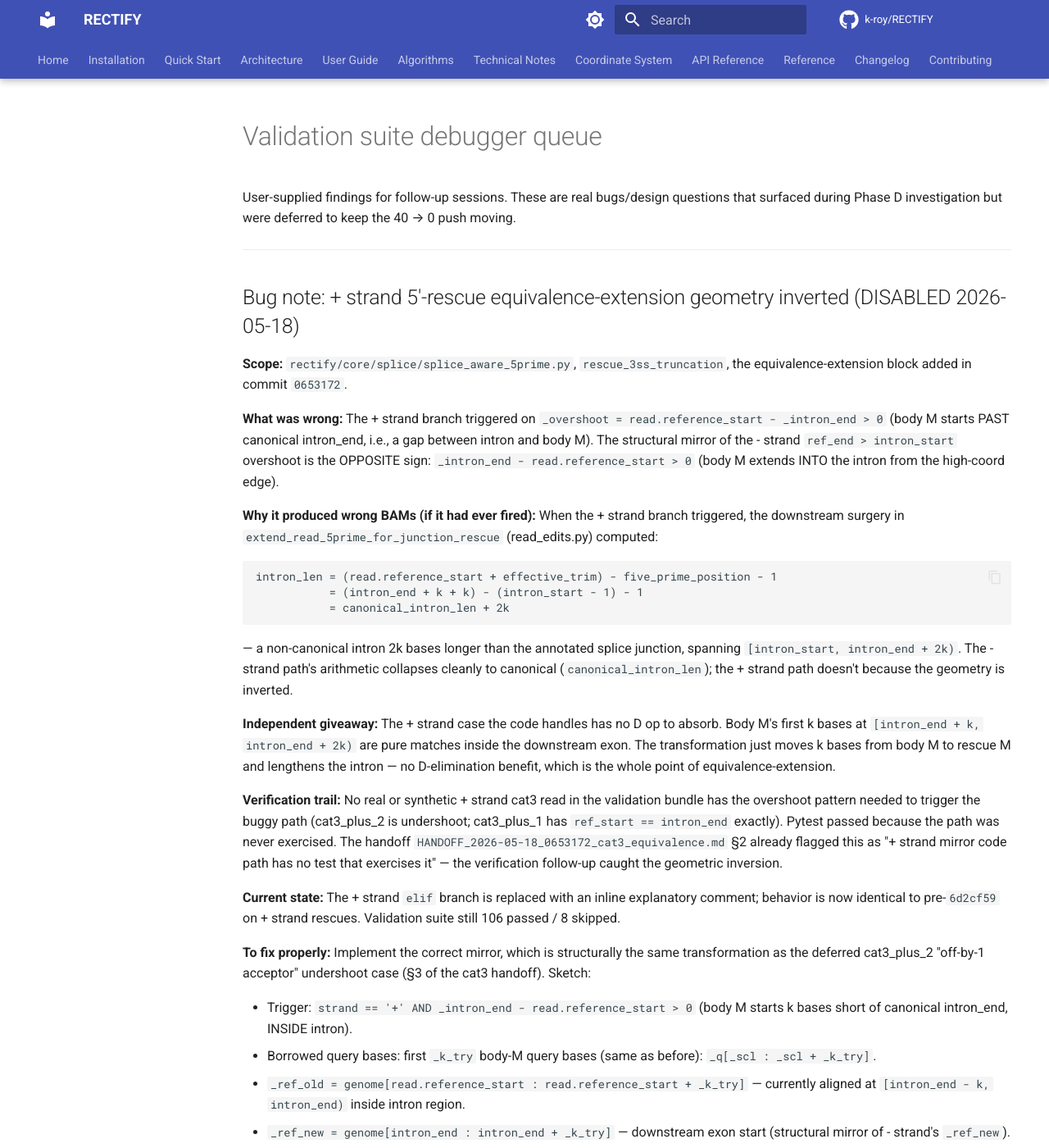
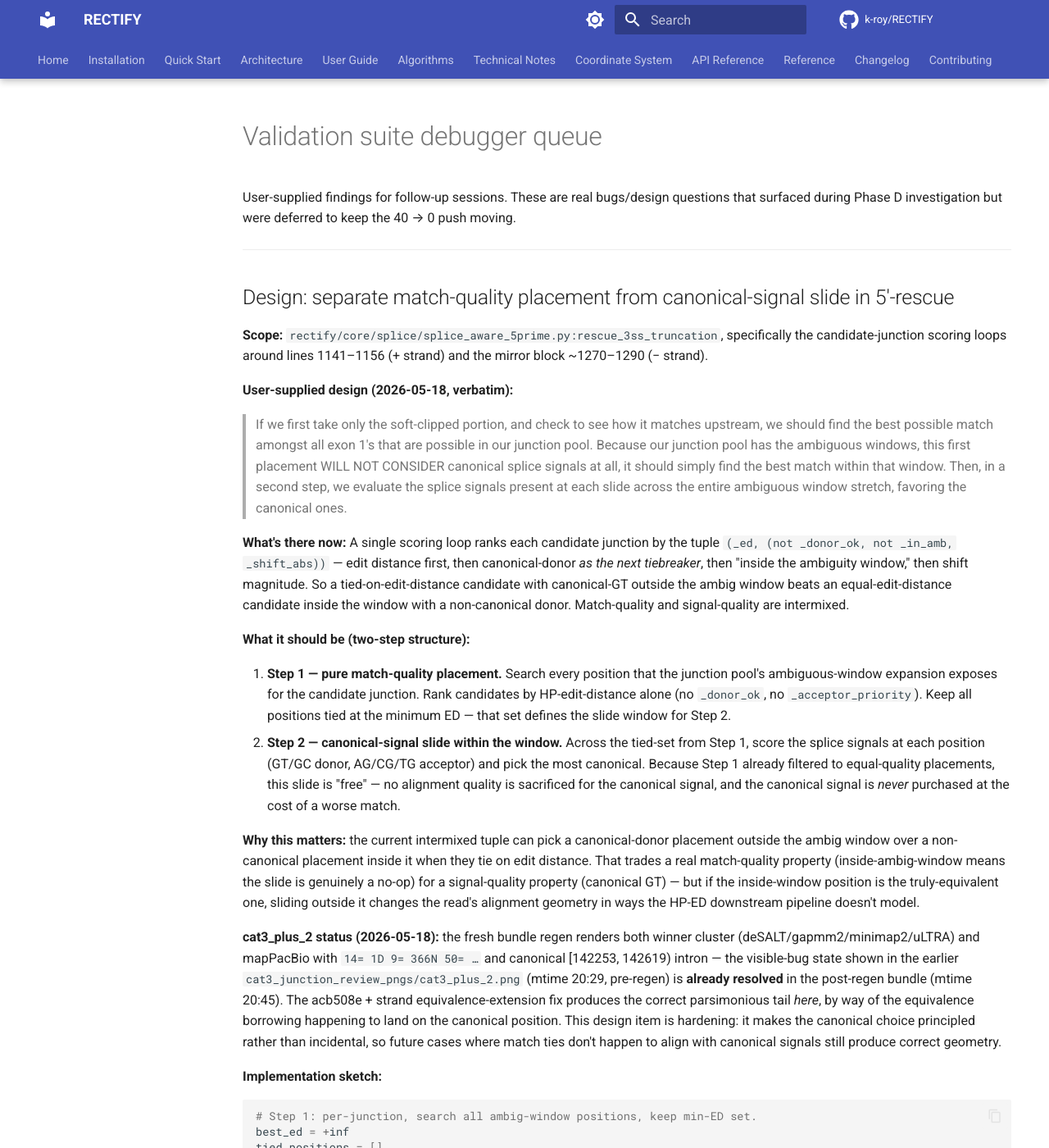
Before and after one commit to k-roy/RECTIFY, an MkDocs documentation site: the page built from docs/handoffs/debugger_queue.md, in a window 1280 px wide and 1400 px high. Shown: the whole window at 82% size. Built offline with MkDocs 1.6.1 and Material for MkDocs 9.7.7, drawn with Linux system fonts in a browser that asks for light colours; comment, search, counter and statistics services are not loaded; the version menu is left out; some of the changed text lies outside the part shown.

Commit message:
docs(queue): add 5'-rescue two-step placement design item
Captures the user's design (2026-05-18) for separating match-quality
placement from canonical-signal slide in rescue_3ss_truncation: Step 1
uses pure HP-edit-distance to find the best-match set across the
junction pool's ambiguous-window expansion (no splice signals); Step 2
picks the most-canonical placement from the tied-on-ED set. This makes
the canonical choice principled rather than incidental (cat3_plus_2 is
currently correct by way of acb508e's equivalence-extension landing on
the canonical position, but the current scoring tuple intermixes match
and signal quality and can pick a canonical-outside-window position
over a non-canonical-inside-window position).

Includes implementation sketch (Step 1 loop + Step 2 signal_score helper)
that builds on the existing _in_amb computation in
rescue_3ss_truncation around line 937-951.

Co-Authored-By: Claude Opus 4.7 (1M context) <noreply@anthropic.com>

````diff
--- a/docs/handoffs/debugger_queue.md
+++ b/docs/handoffs/debugger_queue.md
@@ -3,6 +3,110 @@
 User-supplied findings for follow-up sessions. These are real bugs/design
 questions that surfaced during Phase D investigation but were deferred to
 keep the 40 → 0 push moving.
+
+---
+
+## Design: separate match-quality placement from canonical-signal slide in 5'-rescue
+
+**Scope:** `rectify/core/splice/splice_aware_5prime.py:rescue_3ss_truncation`,
+specifically the candidate-junction scoring loops around lines 1141–1156
+(+ strand) and the mirror block ~1270–1290 (− strand).
+
+**User-supplied design (2026-05-18, verbatim):**
+
+> If we first take only the soft-clipped portion, and check to see how it
+> matches upstream, we should find the best possible match amongst all
+> exon 1's that are possible in our junction pool. Because our junction
+> pool has the ambiguous windows, this first placement WILL NOT CONSIDER
+> canonical splice signals at all, it should simply find the best match
+> within that window. Then, in a second step, we evaluate the splice
+> signals present at each slide across the entire ambiguous window
+> stretch, favoring the canonical ones.
+
+**What's there now:** A single scoring loop ranks each candidate
+junction by the tuple
+``(_ed, (not _donor_ok, not _in_amb, _shift_abs))`` — edit distance
+first, then canonical-donor *as the next tiebreaker*, then "inside the
+ambiguity window," then shift magnitude. So a tied-on-edit-distance
+candidate with canonical-GT outside the ambig window beats an
+equal-edit-distance candidate inside the window with a non-canonical
+donor. Match-quality and signal-quality are intermixed.
+
+**What it should be (two-step structure):**
+
+1. **Step 1 — pure match-quality placement.** Search every position
+   that the junction pool's ambiguous-window expansion exposes for the
+   candidate junction. Rank candidates by HP-edit-distance alone
+   (no `_donor_ok`, no `_acceptor_priority`). Keep all positions tied
+   at the minimum ED — that set defines the slide window for Step 2.
+2. **Step 2 — canonical-signal slide within the window.** Across the
+   tied-set from Step 1, score the splice signals at each position
+   (GT/GC donor, AG/CG/TG acceptor) and pick the most canonical.
+   Because Step 1 already filtered to equal-quality placements, this
+   slide is "free" — no alignment quality is sacrificed for the
+   canonical signal, and the canonical signal is *never* purchased
+   at the cost of a worse match.
+
+**Why this matters:** the current intermixed tuple can pick a
+canonical-donor placement outside the ambig window over a
+non-canonical placement inside it when they tie on edit distance. That
+trades a real match-quality property (inside-ambig-window means the
+slide is genuinely a no-op) for a signal-quality property (canonical
+GT) — but if the inside-window position is the truly-equivalent one,
+sliding outside it changes the read's alignment geometry in ways the
+HP-ED downstream pipeline doesn't model.
+
+**cat3_plus_2 status (2026-05-18):** the fresh bundle regen renders
+both winner cluster (deSALT/gapmm2/minimap2/uLTRA) and mapPacBio with
+`14= 1D 9= 366N 50= …` and canonical [142253, 142619) intron — the
+visible-bug state shown in the earlier
+`cat3_junction_review_pngs/cat3_plus_2.png` (mtime 20:29, pre-regen)
+is **already resolved** in the post-regen bundle (mtime 20:45). The
+acb508e + strand equivalence-extension fix produces the correct
+parsimonious tail *here*, by way of the equivalence borrowing
+happening to land on the canonical position. This design item is
+hardening: it makes the canonical choice principled rather than
+incidental, so future cases where match ties don't happen to align
+with canonical signals still produce correct geometry.
+
+**Implementation sketch:**
+
+```python
+# Step 1: per-junction, search all ambig-window positions, keep min-ED set.
+best_ed = +inf
+tied_positions = []
+for junc in candidate_junctions:
+    for pos in junction_pool.ambig_window(junc):
+        cand_exon = genome_seq[pos - rlen : pos]
+        ed = _hp_edit_distance(rescue_seq, cand_exon)
+        if ed < best_ed:
+            best_ed = ed; tied_positions = [(junc, pos)]
+        elif ed == best_ed:
+            tied_positions.append((junc, pos))
+
+# Step 2: pick the most-canonical position from the tied set.
+def signal_score(junc, pos):
+    donor_di = genome_seq[junc.intron_start : junc.intron_start + 2]
+    accep_di = genome_seq[junc.intron_end - 2 : junc.intron_end]
+    return (
+        0 if donor_di in ('GT', 'GC') else 1,
+        ACCEPTOR_PRIORITY[accep_di],
+    )
+best = min(tied_positions, key=lambda jp: signal_score(*jp))
+```
+
+The current code's `_in_amb` flag computation (around line 937-951) is
+exactly the ambig-window detection that Step 1's expansion needs —
+extract it into a small helper that returns the *full window* (not
+just the boolean) and reuse it.
+
+**Verification target:** after the refactor, cat3_plus_2 should
+remain at `14= 1D 9= 366N 50= …` (post-regen baseline). If any test
+geometry changes, investigate before merging — a refactor that
+changes outputs on the current validation set means the prior code
+was relying on an interaction the refactor breaks. Cross-link:
+[[feedback-rectify-junction-slide]] (the existing memory note on
+`junction_refiner`'s buggy realignment for the simple-slide case).
 
 ---
 
````
